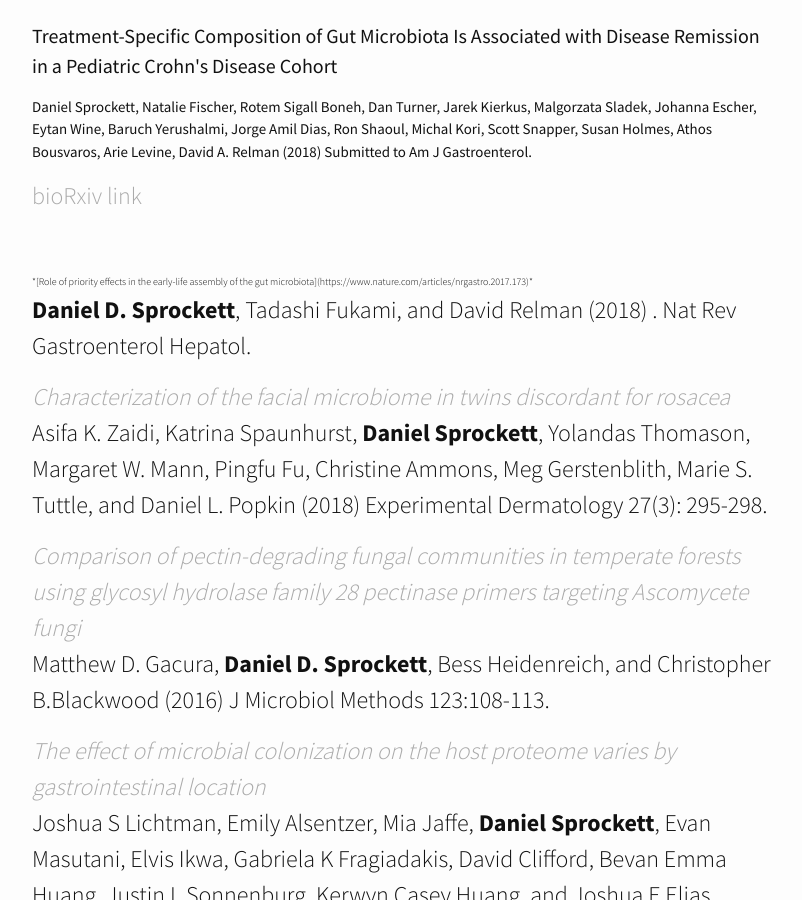
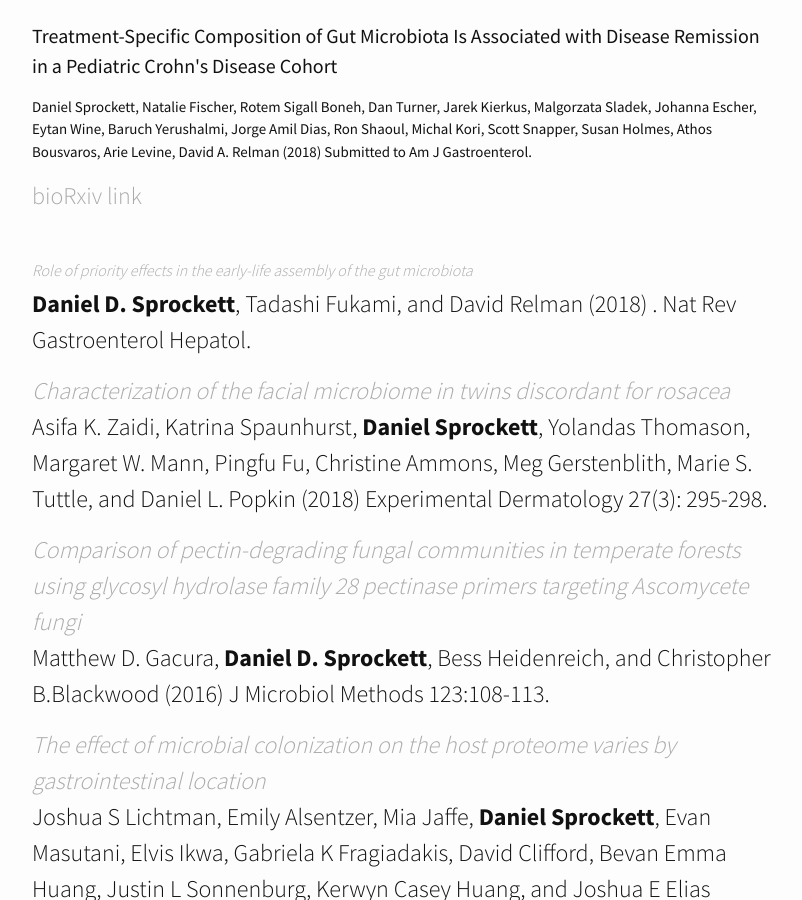
Before and after one commit to DanielSprockett/danielsprockett.github.io, a Jekyll site: the page built from publications.md, in a window 1280 px wide and 900 px high, scrolled down 344 px. Shown: the whole window, without its empty margins (238-1040 px from the left). Built offline with Jekyll 4.4.1, drawn with Linux system fonts in a browser that asks for light colours; nearby versions of some CDN libraries.

Commit message:
pubs format

```diff
--- a/publications.md
+++ b/publications.md
@@ -11,7 +11,7 @@ category: "publications"
 <h5>Daniel Sprockett, Natalie Fischer, Rotem Sigall Boneh, Dan Turner, Jarek Kierkus, Malgorzata Sladek, Johanna Escher, Eytan Wine, Baruch Yerushalmi, Jorge Amil Dias, Ron Shaoul, Michal Kori, Scott Snapper, Susan Holmes, Athos Bousvaros, Arie Levine, David A. Relman (2018) Submitted to Am J Gastroenterol.</h5>
 [bioRxiv link](https://www.biorxiv.org/content/early/2018/09/10/412890)<br>
 <br>
-<font size="1">*[Role of priority effects in the early-life assembly of the gut microbiota](https://www.nature.com/articles/nrgastro.2017.173)*<br></font>
+*[<font size="3">Role of priority effects in the early-life assembly of the gut microbiota</font>](https://www.nature.com/articles/nrgastro.2017.173)*<br>
 **Daniel D. Sprockett**, Tadashi Fukami, and David Relman (2018) . Nat Rev Gastroenterol Hepatol.<br>
 
 *[Characterization of the facial microbiome in twins discordant for rosacea](https://onlinelibrary.wiley.com/doi/abs/10.1111/exd.13491)*<br>
```
